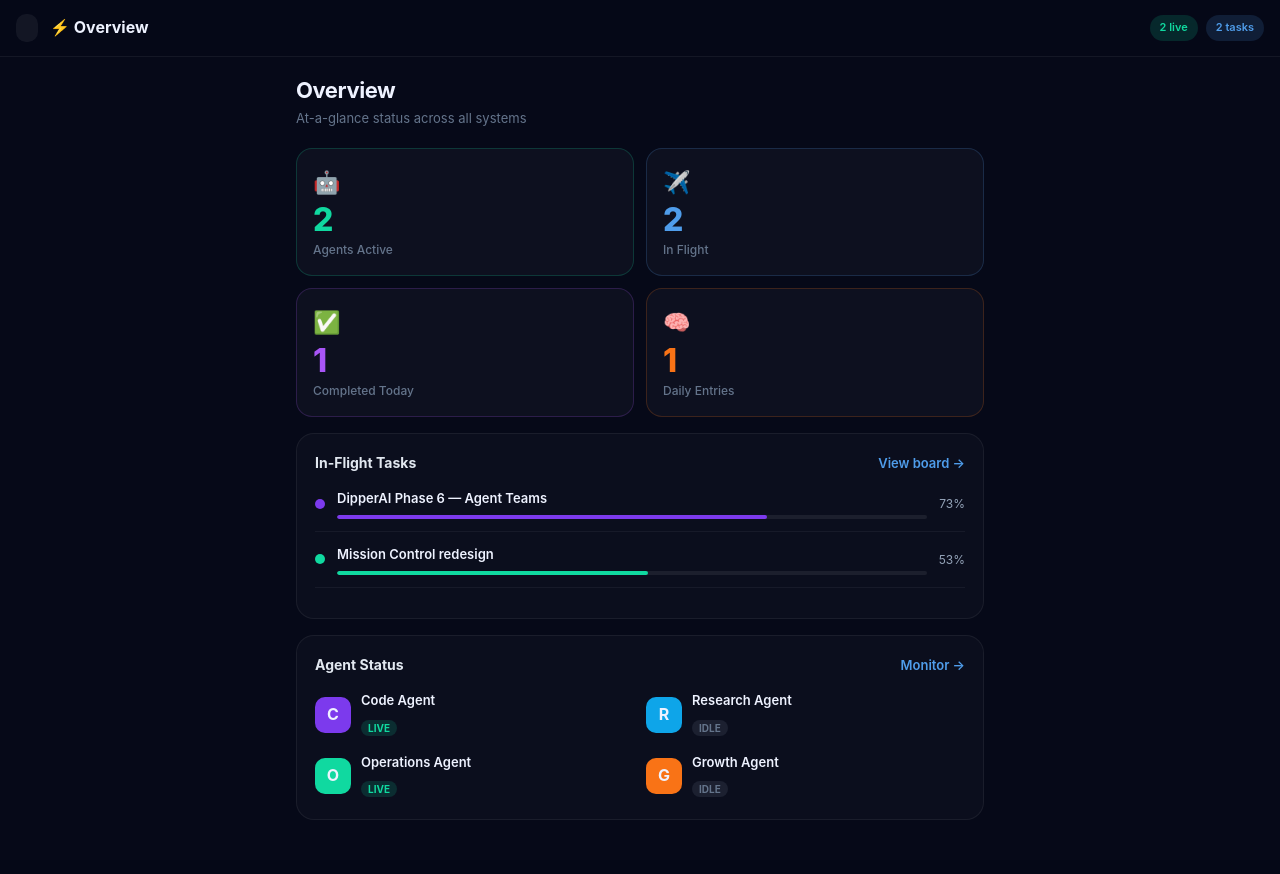
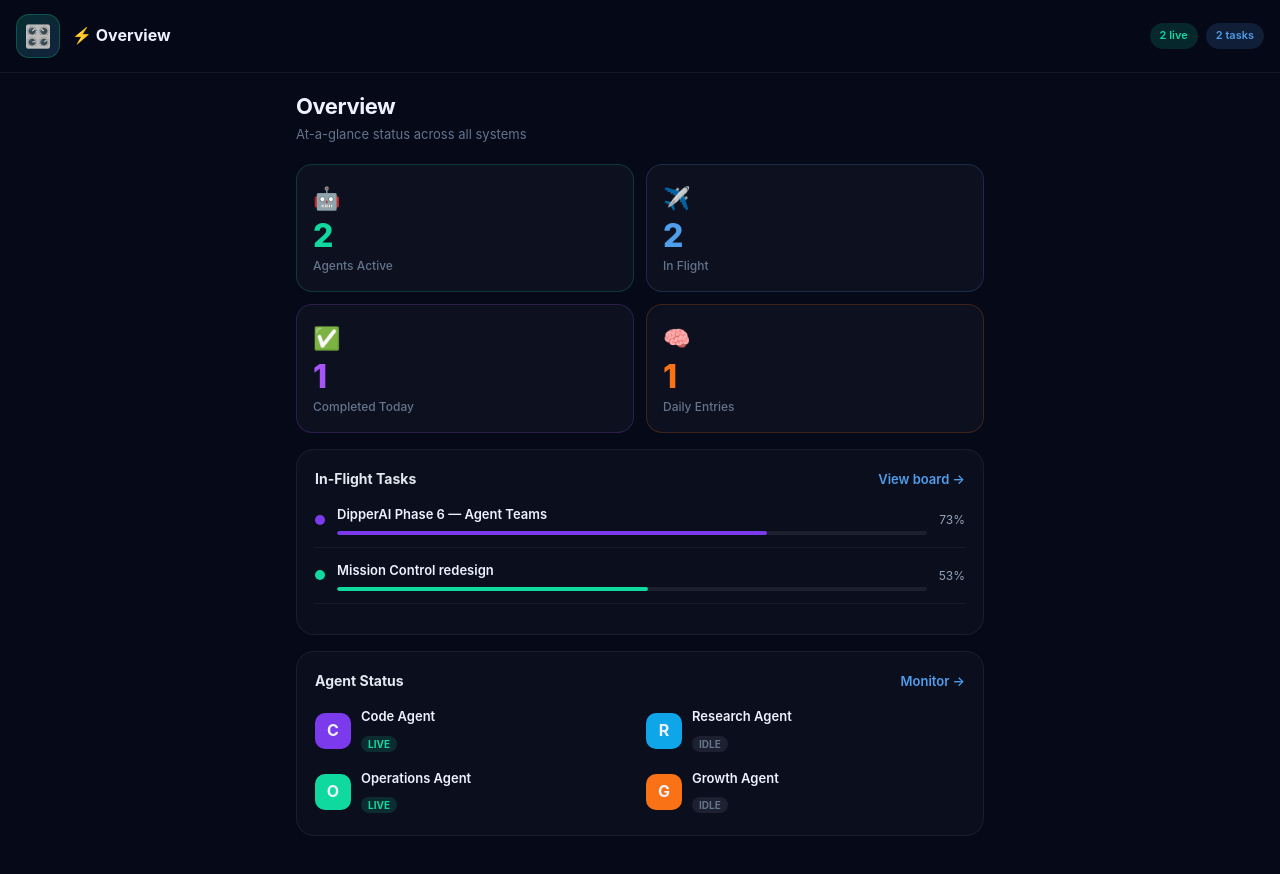
Before and after one commit to ZbienVC/mission-control, a Next.js app: page / in a window 1280 px wide. Built offline with nearby package versions, Linux system fonts and the light colour scheme.

Commit message:
ui: enlarge nav button, add mission control icon

```diff
--- a/app/page.tsx
+++ b/app/page.tsx
@@ -171,8 +171,8 @@ export default function MissionControl() {
       <div style={S.main}>
         {/* ── Top bar ── */}
         <header style={S.topbar}>
-          <button style={S.menuBtn} onClick={() => setSidebarOpen(true)}>
-            <span /><span /><span />
+          <button style={S.menuBtn} onClick={() => setSidebarOpen(true)} aria-label="Open menu">
+            🎛️
           </button>
           <div style={S.topbarTitle}>
             <span>{NAV_ITEMS.find(n => n.id === section)?.icon} </span>
@@ -428,7 +428,7 @@ const S: Record<string, React.CSSProperties> = {
 
   main:    { flex: 1, display: 'flex', flexDirection: 'column', minWidth: 0 },
   topbar:  { position: 'sticky', top: 0, zIndex: 30, display: 'flex', alignItems: 'center', gap: 12, padding: '14px 16px', background: 'rgba(6,9,24,0.9)', borderBottom: '1px solid rgba(255,255,255,0.06)', backdropFilter: 'blur(16px)' },
-  menuBtn: { display: 'flex', flexDirection: 'column', gap: 5, background: 'rgba(255,255,255,0.06)', border: 'none', padding: '9px 11px', borderRadius: 10, cursor: 'pointer', flexShrink: 0 } as any,
+  menuBtn: { display: 'flex', alignItems: 'center', justifyContent: 'center', background: 'linear-gradient(135deg,rgba(16,217,160,0.18),rgba(79,157,235,0.18))', border: '1px solid rgba(16,217,160,0.25)', padding: '0', width: 44, height: 44, borderRadius: 13, cursor: 'pointer', flexShrink: 0, fontSize: 22 } as any,
   topbarTitle:  { flex: 1, fontWeight: 700, fontSize: 16 },
   topbarMeta:   { display: 'flex', gap: 8 },
   badge:        { fontSize: 11, fontWeight: 600, padding: '4px 10px', borderRadius: 999 },
```
